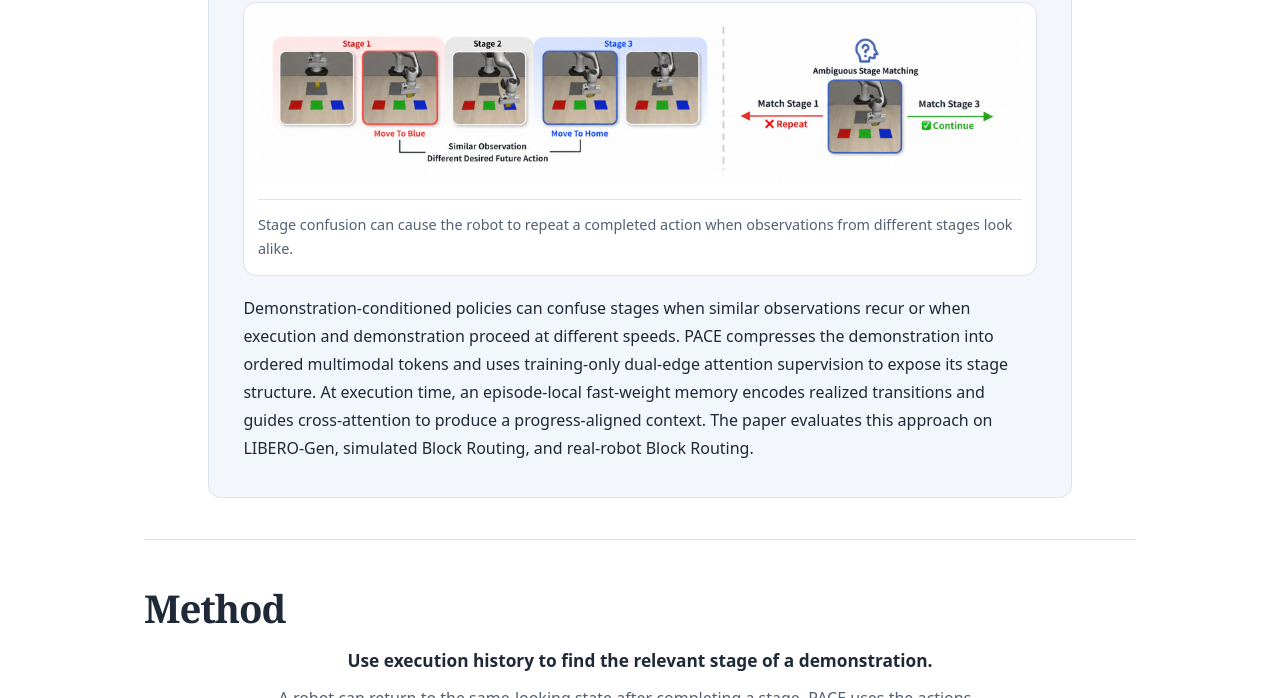
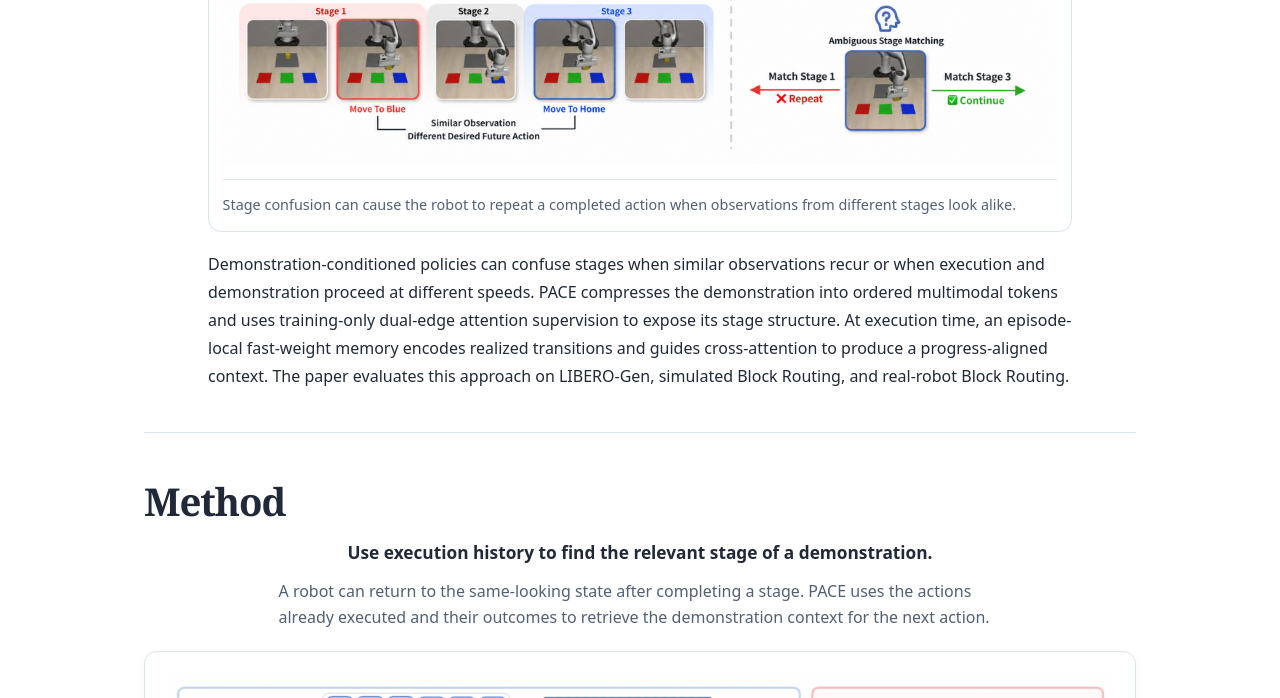
Before and after one commit to Ye-2077/pace.github.io, a plain HTML site: page index.html in a window 1280 px wide. Shown: the part 651-1349 px from the top of the page. Drawn offline with Linux system fonts and the light colour scheme.

Commit message:
Remove the Abstract panel border

```diff
--- a/index.html
+++ b/index.html
@@ -7,7 +7,7 @@
   <meta name="citation_title" content="PACE: Stage-Consistent Long-Horizon Robot Manipulation via Progress-Aligned Context for Execution">
   <meta name="theme-color" content="#ffffff">
   <title>PACE · Progress-Aligned Context for Execution</title>
-  <link rel="stylesheet" href="style.css?v=51744c96e4d9">
+  <link rel="stylesheet" href="style.css?v=0b9f2484534f">
   <script src="demos.js" defer></script>
 </head>
 <body id="top">
--- a/style.css
+++ b/style.css
@@ -114,10 +114,8 @@ button.button-primary:hover { background: var(--accent-dark); color: #fff; }
 #abstract {
   width: min(100%, 54rem);
   margin: clamp(1.65rem, 4vw, 3.15rem) auto 0;
-  padding: clamp(1rem, 3vw, 2.15rem);
-  border: 1px solid var(--line);
-  border-radius: var(--radius);
-  background: var(--soft);
+  padding-top: 0;
+  border-top: 0;
 }
 .section h2 {
   font: 700 clamp(1.75rem, 3vw, 2.6rem)/1.2 var(--serif);
```
